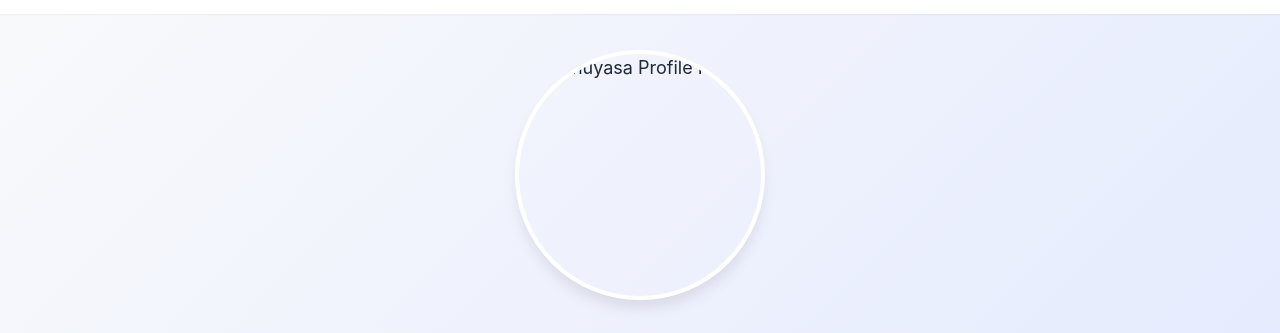
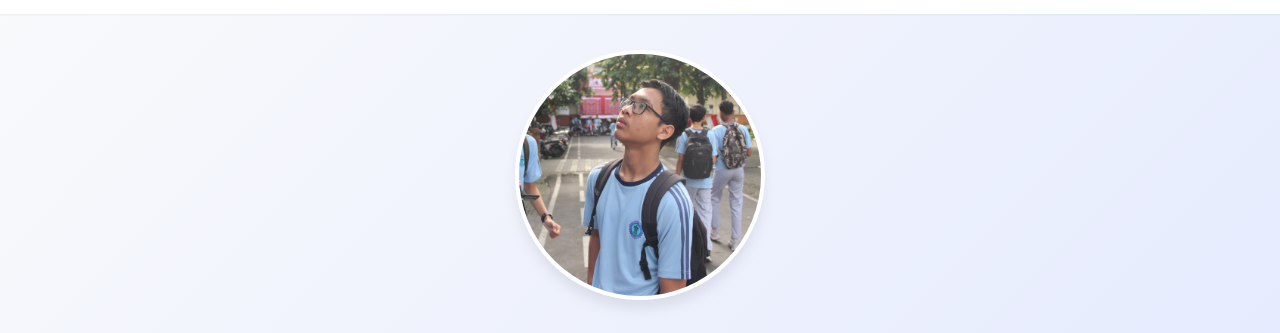
Before and after one commit to danuyasa09/portofolio, a plain HTML site: page index.html in a window 1280 px wide. Shown: the part 58-391 px from the top of the page. Drawn offline with Linux system fonts and the light colour scheme; files whose address does not match are found by name.

Commit message:
Update index.html

```diff
--- a/index.html
+++ b/index.html
@@ -50,7 +50,7 @@
   <!-- Home Section -->
   <section class="home-section" id="home" data-testid="home-section">
     <div class="home-content">
-      <img src="assets/my-foto.jpg" alt="Danuyasa Profile Photo" class="profile-img" data-testid="profile-image">
+      <img src="my-foto.jpg" alt="Danuyasa Profile Photo" class="profile-img" data-testid="profile-image">
       <h1 class="home-title" data-testid="home-title">Hi, I'm <span class="highlight">Danuyasa</span></h1>
       <h3 class="home-subtitle" data-testid="home-subtitle">Junior Web Developer</h3>
       <button class="btn-primary" data-testid="view-work-btn">
```
